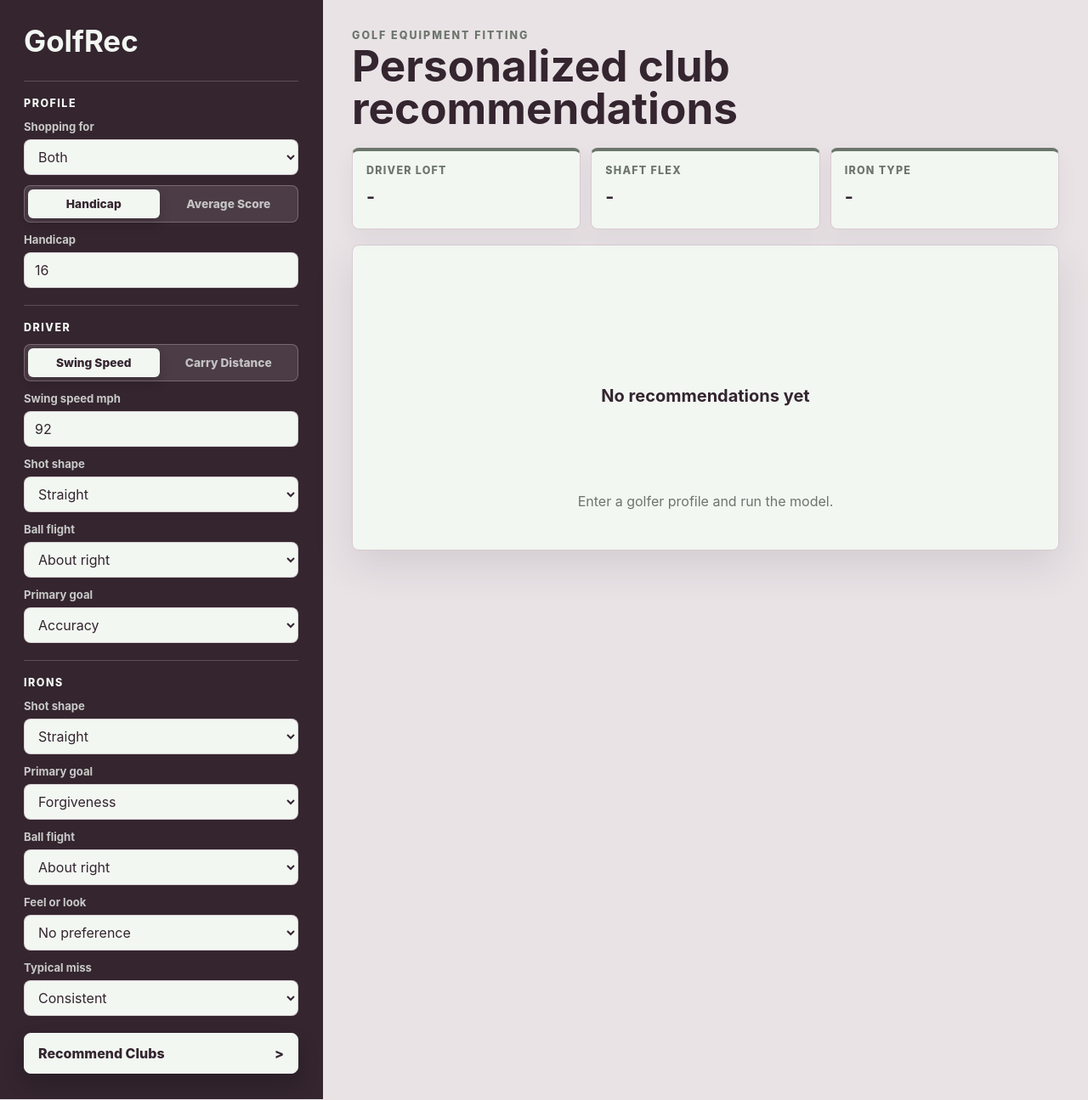
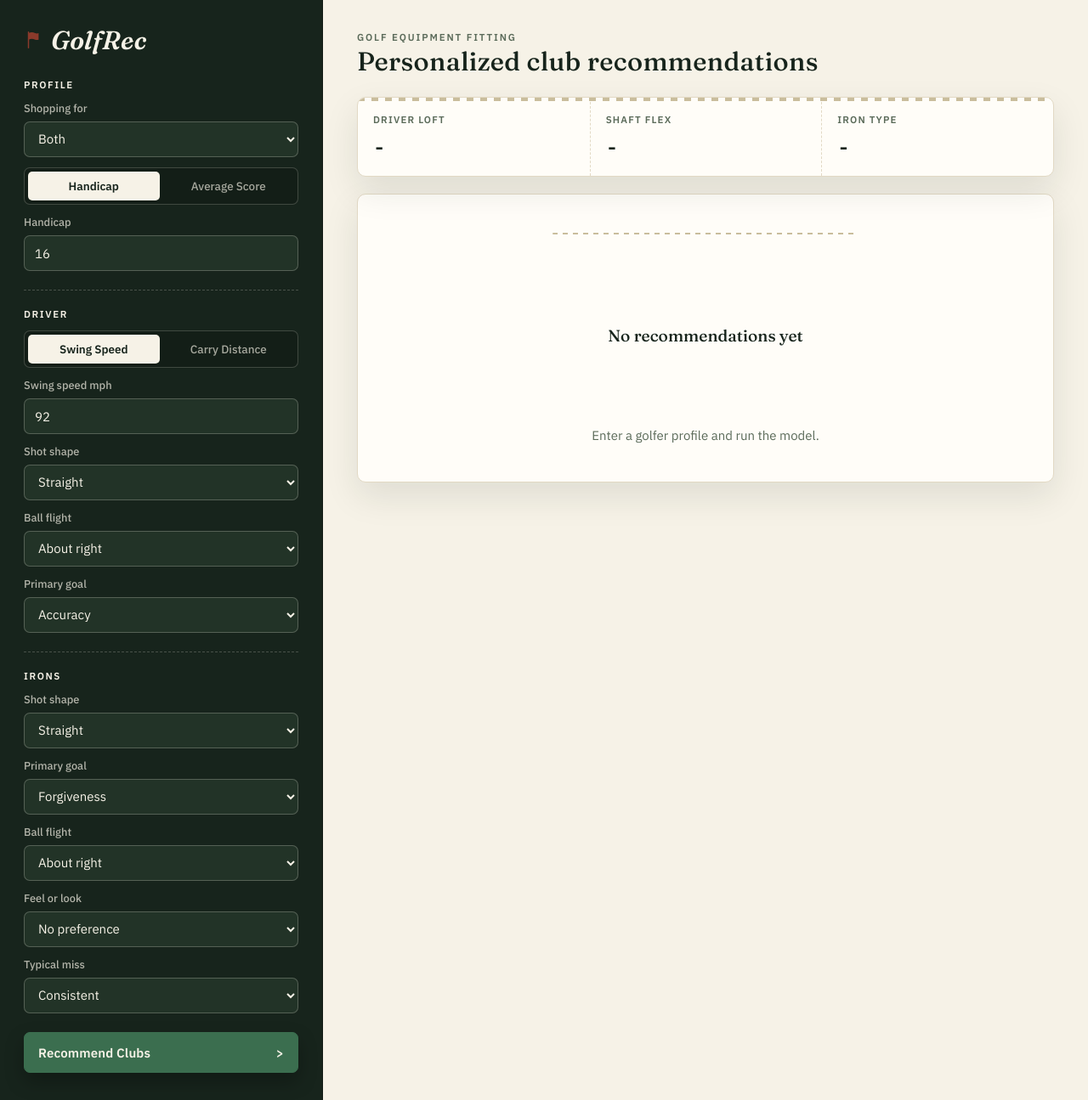
Before and after one commit to vincent-bui-se/GolfRec, a Flask app: page / in a window 1280 px wide. Shown: the whole page at 85% size. Run offline with Flask 3, Linux system fonts and the light colour scheme.

Commit message:
Enhance UI with updated styles and improved layout for better user experience; add brand logo to the header.

```diff
--- a/static/app.js
+++ b/static/app.js
@@ -60,7 +60,9 @@ function updateSpecGrid(specs, result) {
   const tiles = document.querySelectorAll(".spec-tile strong");
   tiles[0].textContent = result.wants_driver ? `${specs.driver_loft} deg` : "-";
   tiles[1].textContent = result.wants_driver ? specs.shaft_flex : "-";
-  tiles[2].textContent = result.wants_irons ? titleCaseSpec(specs.iron_category) : "-";
+  tiles[2].textContent = result.wants_irons
+    ? titleCaseSpec(specs.iron_category)
+    : "-";
 }
 
 function updateConditionalFields() {
@@ -77,10 +79,14 @@ function updateConditionalFields() {
   const shoppingFor = formValue("shopping_for");
   document
     .querySelectorAll(".driver-fields")
-    .forEach((section) => section.classList.toggle("hidden", shoppingFor === "Irons"));
+    .forEach((section) =>
+      section.classList.toggle("hidden", shoppingFor === "Irons"),
+    );
   document
     .querySelectorAll(".iron-fields")
-    .forEach((section) => section.classList.toggle("hidden", shoppingFor === "Driver"));
+    .forEach((section) =>
+      section.classList.toggle("hidden", shoppingFor === "Driver"),
+    );
 }
 
 function selectForDisplay(clubs, defaultLimit = 5) {
@@ -106,7 +112,9 @@ function filterByCondition(clubs, condition) {
   if (condition !== "used") {
     return clubs;
   }
-  return clubs.filter((club) => Number.isInteger(club.year) && club.year <= USED_MAX_YEAR);
+  return clubs.filter(
+    (club) => Number.isInteger(club.year) && club.year <= USED_MAX_YEAR,
+  );
 }
 
 function filterByBudget(clubs, budget) {
@@ -154,7 +162,9 @@ function renderClubList(listElement, countElement, clubs, budget, condition) {
     .map((club) => {
       const meta = [
         club.year ? `${club.year} model` : null,
-        typeof club.msrp === "number" ? `MSRP ${currency.format(club.msrp)}` : null,
+        typeof club.msrp === "number"
+          ? `MSRP ${currency.format(club.msrp)}`
+          : null,
       ]
         .filter(Boolean)
         .join(" - ");
@@ -164,19 +174,25 @@ function renderClubList(listElement, countElement, clubs, budget, condition) {
         .join("");
 
       return `
-        <article class="club-card">
+        <article class="club-card ${scoreBand(club.score)}">
           <div>
             <div class="club-title">
               <h4>${escapeHtml(club.name)}</h4>
               <span class="club-meta">${escapeHtml(meta)}</span>
             </div>
           </div>
-          <div class="score-badge">${club.score}%</div>
+          <div class="score-badge ${scoreBand(club.score)}">${club.score}%</div>
           <ul class="reason-list">${reasons}</ul>
         </article>
       `;
     })
     .join("");
+}
+
+function scoreBand(score) {
+  if (score >= 85) return "band-high";
+  if (score >= 65) return "band-mid";
+  return "band-low";
 }
 
 function escapeHtml(value) {
@@ -222,8 +238,12 @@ function renderRecommendations() {
     return;
   }
 
-  document.querySelector("#driver-budget-value").textContent = currency.format(driverBudget.value);
-  document.querySelector("#iron-budget-value").textContent = currency.format(ironBudget.value);
+  document.querySelector("#driver-budget-value").textContent = currency.format(
+    driverBudget.value,
+  );
+  document.querySelector("#iron-budget-value").textContent = currency.format(
+    ironBudget.value,
+  );
 
   renderClubList(
     document.querySelector("#driver-list"),
@@ -260,7 +280,12 @@ ironCondition.addEventListener("change", () => {
   if (!state.result) {
     return;
   }
-  updateBudgetForCondition(ironBudget, state.result.recommendations.irons, ironCondition.value, 2500);
+  updateBudgetForCondition(
+    ironBudget,
+    state.result.recommendations.irons,
+    ironCondition.value,
+    2500,
+  );
   renderRecommendations();
 });
 
--- a/static/styles.css
+++ b/static/styles.css
@@ -1,19 +1,43 @@
 :root {
   color-scheme: light;
-  --plum: #34252f;
-  --sage: #6c756b;
-  --mint: #f2f7f2;
-  --mauve: #b796ac;
-  --rose: #c9b6be;
-  --bg: #e9e3e6;
-  --panel: #f2f7f2;
-  --panel-muted: #f1ecef;
-  --ink: #34252f;
-  --muted: #6c756b;
-  --line: #d9cbd2;
-  --line-strong: #b796ac;
-  --shadow: 0 18px 48px rgba(52, 37, 47, 0.12);
-  --radius: 8px;
+
+  /* Ink — sidebar ground, near-black turf at dusk */
+  --ink: #17241c;
+  --ink-soft: #223327;
+
+  /* Turf — primary green, the fairway */
+  --turf: #3b6e4f;
+  --turf-deep: #2a4f38;
+
+  /* Chalk / Paper — scorecard stock */
+  --chalk: #f6f2e7;
+  --paper: #fffdf8;
+
+  /* Stone — hairlines, Moss — quiet text */
+  --stone: #e2d9c4;
+  --stone-strong: #c9bd9c;
+  --moss: #5b6b5a;
+
+  /* Ochre — sand, used for the mid band and focus accents */
+  --ochre: #a8801f;
+  --ochre-soft: #f1e3bd;
+
+  /* Flag — brick red, spent only on the wordmark mark */
+  --flag: #8b3a2b;
+
+  --ink-text: #1c2620;
+  --shadow: 0 16px 40px rgba(23, 36, 28, 0.1);
+  --radius: 10px;
+
+  --font-display: "Fraunces", "Iowan Old Style", Georgia, serif;
+  --font-body:
+    "IBM Plex Sans",
+    ui-sans-serif,
+    system-ui,
+    -apple-system,
+    "Segoe UI",
+    sans-serif;
+  --font-mono: "IBM Plex Mono", ui-monospace, "SF Mono", Menlo, monospace;
 }
 
 * {
@@ -23,16 +47,10 @@
 body {
   margin: 0;
   min-height: 100vh;
-  background: var(--bg);
-  color: var(--ink);
-  font-family:
-    Inter,
-    ui-sans-serif,
-    system-ui,
-    -apple-system,
-    BlinkMacSystemFont,
-    "Segoe UI",
-    sans-serif;
+  background: var(--chalk);
+  color: var(--ink-text);
+  font-family: var(--font-body);
+  font-size: 15px;
 }
 
 button,
@@ -47,55 +65,73 @@ select {
   min-height: 100vh;
 }
 
+/* ---------- Sidebar: fitting intake ---------- */
+
 .profile-panel {
-  background: var(--plum);
-  border-right: 1px solid rgba(52, 37, 47, 0.28);
-  color: var(--mint);
-  padding: 30px 28px;
+  background: var(--ink);
+  border-right: 1px solid rgba(0, 0, 0, 0.3);
+  color: var(--chalk);
+  padding: 32px 28px;
   overflow-y: auto;
 }
 
 .brand-lockup {
   display: flex;
   align-items: center;
-  margin-bottom: 28px;
+  gap: 10px;
+  margin-bottom: 30px;
+}
+
+.brand-mark {
+  flex: none;
+  width: 22px;
+  height: 22px;
+  color: var(--flag);
 }
 
 .brand-lockup h1 {
   margin: 0;
-  color: var(--mint);
-  font-size: 2.18rem;
-  line-height: 1.05;
-  letter-spacing: 0;
+  color: var(--chalk);
+  font-family: var(--font-display);
+  font-weight: 600;
+  font-style: italic;
+  font-size: 1.9rem;
+  line-height: 1;
+  letter-spacing: 0.01em;
 }
 
 .eyebrow,
 .empty-state p,
 .list-toolbar p {
   margin: 0;
-  color: var(--muted);
+  color: var(--moss);
 }
 
 .profile-form {
   display: grid;
-  gap: 20px;
+  gap: 22px;
 }
 
 .form-section {
   display: grid;
   gap: 12px;
-  padding-top: 18px;
-  border-top: 1px solid rgba(201, 182, 190, 0.28);
+  padding-top: 20px;
+  border-top: 1px dashed rgba(246, 242, 231, 0.22);
+}
+
+.form-section:first-of-type {
+  padding-top: 0;
+  border-top: none;
 }
 
 .section-heading {
   display: flex;
   align-items: center;
   justify-content: space-between;
-  color: var(--mint);
-  font-size: 0.78rem;
-  font-weight: 850;
-  letter-spacing: 0.12em;
+  color: var(--chalk);
+  font-size: 0.72rem;
+  font-weight: 600;
+  letter-spacing: 0.14em;
   text-transform: uppercase;
 }
 
@@ -107,30 +143,30 @@ select {
 .field span,
 .budget-control span {
   color: inherit;
-  font-size: 0.82rem;
-  font-weight: 750;
+  font-size: 0.8rem;
+  font-weight: 500;
 }
 
 .profile-panel .field span {
-  color: rgba(242, 247, 242, 0.78);
+  color: rgba(246, 242, 231, 0.7);
 }
 
 .field input,
 .field select {
   width: 100%;
   height: 42px;
-  border: 1px solid rgba(201, 182, 190, 0.62);
-  border-radius: 8px;
-  background: var(--mint);
-  color: var(--ink);
+  border: 1px solid rgba(246, 242, 231, 0.24);
+  border-radius: 7px;
+  background: var(--ink-soft);
+  color: var(--chalk);
   padding: 0 12px;
   outline: none;
 }
 
 .field input:focus,
 .field select:focus {
-  border-color: var(--mint);
-  box-shadow: 0 0 0 3px rgba(242, 247, 242, 0.26);
+  border-color: var(--ochre);
+  box-shadow: 0 0 0 3px rgba(168, 128, 31, 0.28);
 }
 
 .segmented {
@@ -138,9 +174,9 @@ select {
   grid-template-columns: 1fr 1fr;
   gap: 4px;
   padding: 4px;
-  border: 1px solid rgba(201, 182, 190, 0.36);
-  border-radius: 8px;
-  background: rgba(201, 182, 190, 0.16);
+  border: 1px solid rgba(246, 242, 231, 0.2);
+  border-radius: 7px;
+  background: rgba(0, 0, 0, 0.16);
 }
 
 .segmented label {
@@ -157,16 +193,16 @@ select {
   display: grid;
   min-height: 34px;
   place-items: center;
-  border-radius: 6px;
-  color: rgba(242, 247, 242, 0.72);
-  font-size: 0.86rem;
-  font-weight: 800;
+  border-radius: 5px;
+  color: rgba(246, 242, 231, 0.65);
+  font-size: 0.84rem;
+  font-weight: 500;
 }
 
 .segmented input:checked + span {
-  background: var(--mint);
-  color: var(--plum);
-  box-shadow: 0 6px 14px rgba(0, 0, 0, 0.16);
+  background: var(--chalk);
+  color: var(--ink);
+  font-weight: 600;
 }
 
 .primary-action {
@@ -174,28 +210,36 @@ select {
   align-items: center;
   justify-content: space-between;
   min-height: 48px;
-  border: 1px solid var(--mint);
-  border-radius: 8px;
-  background: var(--mint);
-  color: var(--plum);
+  border: 1px solid var(--turf);
+  border-radius: 7px;
+  background: var(--turf);
+  color: var(--chalk);
   padding: 0 16px;
-  font-weight: 850;
+  font-weight: 600;
+  letter-spacing: 0.01em;
   cursor: pointer;
-  box-shadow: 0 12px 24px rgba(0, 0, 0, 0.18);
+  box-shadow: 0 10px 22px rgba(0, 0, 0, 0.28);
 }
 
 .primary-action:hover {
-  background: var(--mint);
-  filter: brightness(1.04);
+  background: var(--turf-deep);
+  border-color: var(--turf-deep);
+}
+
+.primary-action:focus-visible {
+  outline: 2px solid var(--ochre);
+  outline-offset: 2px;
 }
 
 .primary-action:disabled {
   cursor: wait;
-  opacity: 0.72;
+  opacity: 0.65;
 }
 
+/* ---------- Results: the fitting sheet ---------- */
+
 .results-panel {
-  padding: 34px;
+  padding: 36px 40px;
 }
 
 .page-header {
@@ -203,48 +247,70 @@ select {
   align-items: flex-start;
   justify-content: space-between;
   gap: 20px;
-  margin-bottom: 22px;
+  margin-bottom: 24px;
 }
 
 .page-header h2 {
-  margin: 3px 0 0;
-  color: var(--plum);
-  font-size: clamp(2rem, 4vw, 4.35rem);
-  line-height: 0.98;
-  letter-spacing: 0;
-  max-width: 880px;
+  margin: 4px 0 0;
+  color: var(--ink);
+  font-family: var(--font-display);
+  font-weight: 500;
+  font-size: clamp(1.5rem, 2.4vw, 2.15rem);
+  line-height: 1.15;
+  letter-spacing: 0.01em;
+  max-width: 640px;
 }
 
 .eyebrow {
-  color: var(--sage);
-  font-size: 0.78rem;
-  font-weight: 850;
+  color: var(--moss);
+  font-size: 0.72rem;
+  font-weight: 600;
   letter-spacing: 0.16em;
   text-transform: uppercase;
 }
 
+/* Spec grid rendered as a single fitting-sheet ticket, torn along the top */
 .spec-grid {
+  position: relative;
   display: grid;
   grid-template-columns: repeat(3, minmax(0, 1fr));
-  gap: 12px;
-  margin-bottom: 18px;
+  border: 1px solid var(--stone);
+  border-radius: var(--radius);
+  background: var(--paper);
+  box-shadow: var(--shadow);
+  margin-bottom: 20px;
+  overflow: hidden;
+}
+
+.spec-grid::before {
+  content: "";
+  position: absolute;
+  inset: 0 0 auto 0;
+  height: 4px;
+  background-image: repeating-linear-gradient(
+    90deg,
+    var(--stone-strong) 0,
+    var(--stone-strong) 8px,
+    transparent 8px,
+    transparent 16px
+  );
 }
 
 .spec-tile {
-  min-height: 96px;
-  border: 1px solid var(--line);
-  border-top: 4px solid var(--sage);
-  border-radius: var(--radius);
-  background: var(--panel);
-  padding: 15px 16px 16px;
-  box-shadow: 0 8px 24px rgba(52, 37, 47, 0.06);
+  min-height: 92px;
+  padding: 18px 18px 16px;
+  border-left: 1px dashed var(--stone);
+}
+
+.spec-tile:first-child {
+  border-left: none;
 }
 
 .spec-tile span {
   display: block;
-  color: var(--sage);
-  font-size: 0.78rem;
-  font-weight: 850;
+  color: var(--moss);
+  font-size: 0.72rem;
+  font-weight: 600;
   letter-spacing: 0.1em;
   text-transform: uppercase;
 }
@@ -252,39 +318,49 @@ select {
 .spec-tile strong {
   display: block;
   margin-top: 12px;
-  color: var(--plum);
-  font-size: 1.35rem;
+  color: var(--ink);
+  font-family: var(--font-mono);
+  font-weight: 500;
+  font-size: 1.5rem;
   line-height: 1.1;
 }
 
 .empty-state {
   display: grid;
   place-items: center;
-  min-height: 360px;
-  border: 1px solid var(--line);
+  min-height: 340px;
+  border: 1px solid var(--stone);
   border-radius: var(--radius);
-  background: var(--panel);
+  background: var(--paper);
   text-align: center;
   box-shadow: var(--shadow);
 }
 
 .empty-state h3 {
-  margin: 18px 0 6px;
-  color: var(--plum);
-  font-size: 1.25rem;
+  margin: 16px 0 6px;
+  color: var(--ink);
+  font-family: var(--font-display);
+  font-weight: 500;
+  font-size: 1.2rem;
 }
 
 .empty-line {
-  width: min(420px, 60%);
-  height: 3px;
+  width: min(360px, 55%);
+  height: 2px;
   border-radius: 999px;
-  background: var(--mint);
+  background: repeating-linear-gradient(
+    90deg,
+    var(--stone-strong) 0,
+    var(--stone-strong) 6px,
+    transparent 6px,
+    transparent 12px
+  );
 }
 
 .recommendations {
-  border: 1px solid var(--line);
+  border: 1px solid var(--stone);
   border-radius: var(--radius);
-  background: var(--panel);
+  background: var(--paper);
   box-shadow: var(--shadow);
   overflow: hidden;
 }
--- a/templates/index.html
+++ b/templates/index.html
@@ -4,12 +4,19 @@
     <meta charset="utf-8">
     <meta name="viewport" content="width=device-width, initial-scale=1">
     <title>GolfRec</title>
+    <link rel="preconnect" href="https://fonts.googleapis.com">
+    <link rel="preconnect" href="https://fonts.gstatic.com" crossorigin>
+    <link href="https://fonts.googleapis.com/css2?family=Fraunces:ital,wght@0,500;0,600;1,500;1,600&family=IBM+Plex+Sans:wght@400;500;600;700&family=IBM+Plex+Mono:wght@400;500;600&display=swap" rel="stylesheet">
     <link rel="stylesheet" href="{{ url_for('static', filename='styles.css') }}">
   </head>
   <body>
     <div class="app-shell">
       <aside class="profile-panel">
         <div class="brand-lockup">
+          <svg class="brand-mark" viewBox="0 0 24 24" fill="none" xmlns="http://www.w3.org/2000/svg" aria-hidden="true">
+            <path d="M6 2v20" stroke="currentColor" stroke-width="1.6" stroke-linecap="round"/>
+            <path d="M6 3.2c3.2-1.4 5.4-1.4 8.6 0 1.6.7 2.8.7 4.4 0v8.4c-1.6.7-2.8.7-4.4 0-3.2-1.4-5.4-1.4-8.6 0V3.2z" fill="currentColor"/>
+          </svg>
           <div>
             <h1>GolfRec</h1>
           </div>
```
Also changed, not shown: other parts of static/styles.css (+119 -65 lines).
